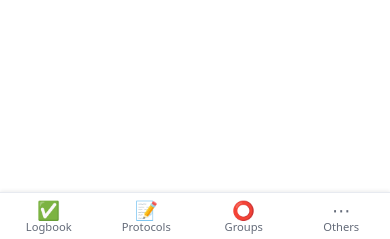
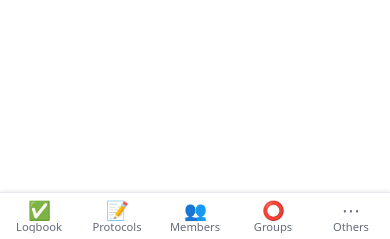
Before and after one commit to treibhausdonaufeld/nextcloud-bot, a Python web app: template app/templates/protocols.html in a window 390 px wide. Shown: the part 605-844 px from the top of the page. Run offline with Jinja, Linux system fonts and the light colour scheme; the template is opened without the code that fills it: most values are stand-ins (such as "Sample title", 1, 10 or a date in 2020).

Commit message:
Show members in the mobile bottom navigation
Move the members entry out of the "others" submenu into the bottom bar
itself, between protocols and groups, so the four most used pages are one
tap away on mobile.

Drop the "Home" entry from the submenu: / only redirects to /logbook,
which the bar already links, so it was a duplicate destination.

Let the bar items shrink below their label width now that five entries
share it, and truncate long labels instead of overflowing on narrow
screens.

Co-Authored-By: Claude Opus 5 <noreply@anthropic.com>
Claude-Session: https://claude.ai/code/session_01VJ2vD7uGt8qp2RsxLGcevJ

```diff
--- a/app/static/app.css
+++ b/app/static/app.css
@@ -234,6 +234,9 @@ body {
 
   .bottom-nav-item {
     flex: 1 1 0;
+    /* Five entries have to share the bar, so let them shrink below their
+       label width instead of overflowing on narrow phones. */
+    min-width: 0;
     display: flex;
     flex-direction: column;
     align-items: center;
@@ -254,6 +257,13 @@ body {
   .bottom-nav-item .icon {
     font-size: 1.15rem;
     line-height: 1;
+  }
+
+  .bottom-nav-item .label {
+    max-width: 100%;
+    overflow: hidden;
+    white-space: nowrap;
+    text-overflow: ellipsis;
   }
 
   .bottom-nav-item[aria-current='page'],
--- a/app/templates/base.html
+++ b/app/templates/base.html
@@ -49,7 +49,7 @@
         <main class="container-fluid">{% block content %}{% endblock %}</main>
       </div>
     </div>
-    {% set others_active = current_path == '/' or current_path.startswith('/members') or current_path.startswith('/functions') or current_path.startswith('/milestones') or current_path.startswith('/mentions') %}
+    {% set others_active = current_path.startswith('/functions') or current_path.startswith('/milestones') or current_path.startswith('/mentions') %}
     <nav class="bottom-nav" id="bottom-nav" aria-label="{{ _('Bottom navigation') }}">
       <a href="/logbook" class="bottom-nav-item" {% if current_path.startswith('/logbook') %}aria-current="page"{% endif %}>
         <span class="icon" aria-hidden="true">✅</span>
@@ -58,6 +58,10 @@
       <a href="/protocols" class="bottom-nav-item" {% if current_path.startswith('/protocols') %}aria-current="page"{% endif %}>
         <span class="icon" aria-hidden="true">📝</span>
         <span class="label">{{ _("Protocols") }}</span>
+      </a>
+      <a href="/members" class="bottom-nav-item" {% if current_path.startswith('/members') %}aria-current="page"{% endif %}>
+        <span class="icon" aria-hidden="true">👥</span>
+        <span class="label">{{ _("Members") }}</span>
       </a>
       <a href="/groups" class="bottom-nav-item" {% if current_path.startswith('/groups') %}aria-current="page"{% endif %}>
         <span class="icon" aria-hidden="true">⭕</span>
@@ -75,8 +79,6 @@
       </button>
       <div class="bottom-nav-menu" id="bottom-nav-menu" hidden>
         <ul>
-          <li><a href="/" {% if current_path == '/' %}aria-current="page"{% endif %}><span class="icon" aria-hidden="true">🏠</span> {{ _("Home") }}</a></li>
-          <li><a href="/members" {% if current_path.startswith('/members') %}aria-current="page"{% endif %}><span class="icon" aria-hidden="true">👥</span> {{ _("Members") }}</a></li>
           <li><a href="/functions" {% if current_path.startswith('/functions') %}aria-current="page"{% endif %}><span class="icon" aria-hidden="true">⌛</span> {{ _("Functions") }}</a></li>
           <li><a href="/milestones" {% if current_path.startswith('/milestones') %}aria-current="page"{% endif %}><span class="icon" aria-hidden="true">🚩</span> {{ _("Milestones") }}</a></li>
           <li><a href="/mentions" {% if current_path.startswith('/mentions') %}aria-current="page"{% endif %}><span class="icon" aria-hidden="true">📣</span> {{ _("Mentions") }}</a></li>
```
